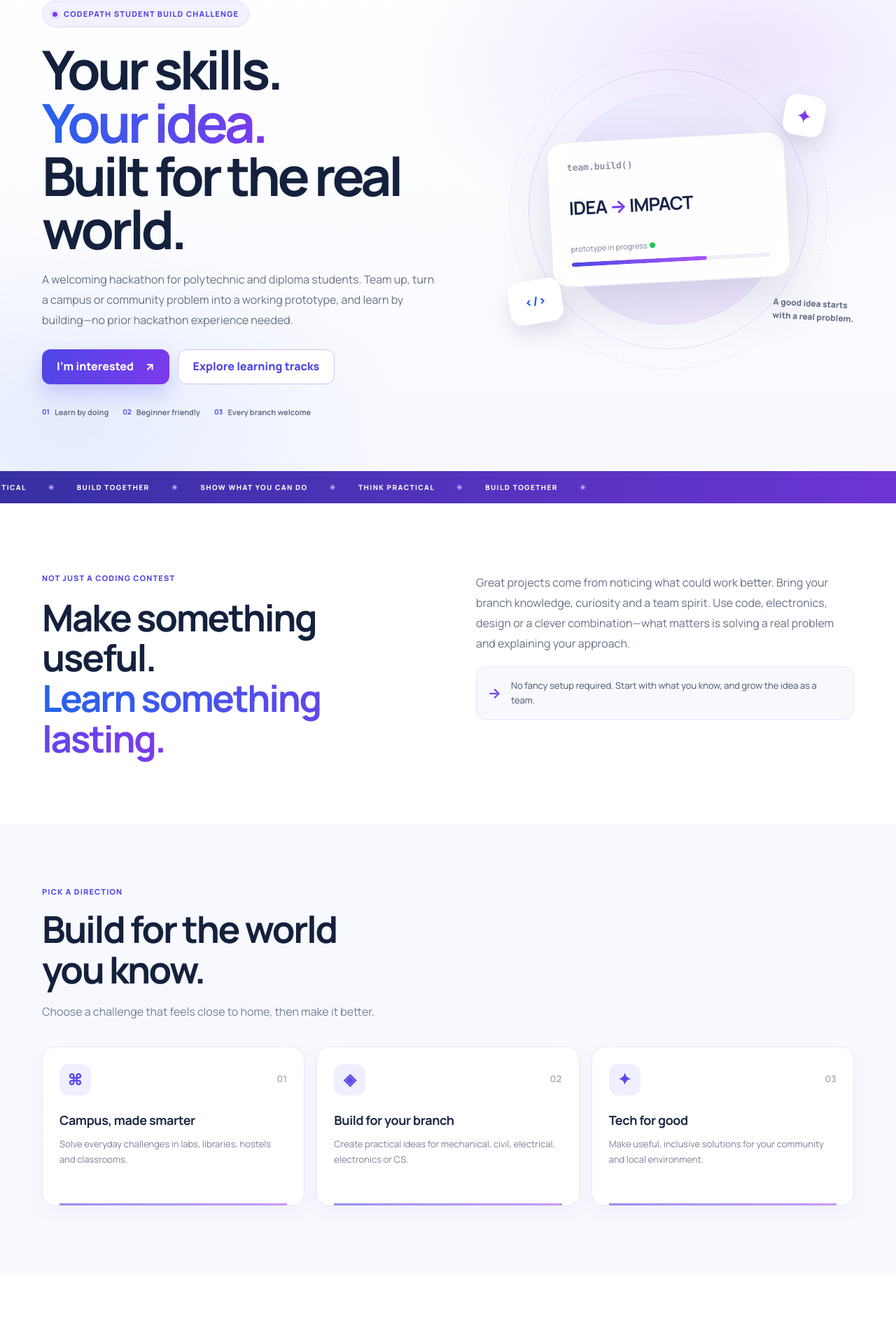
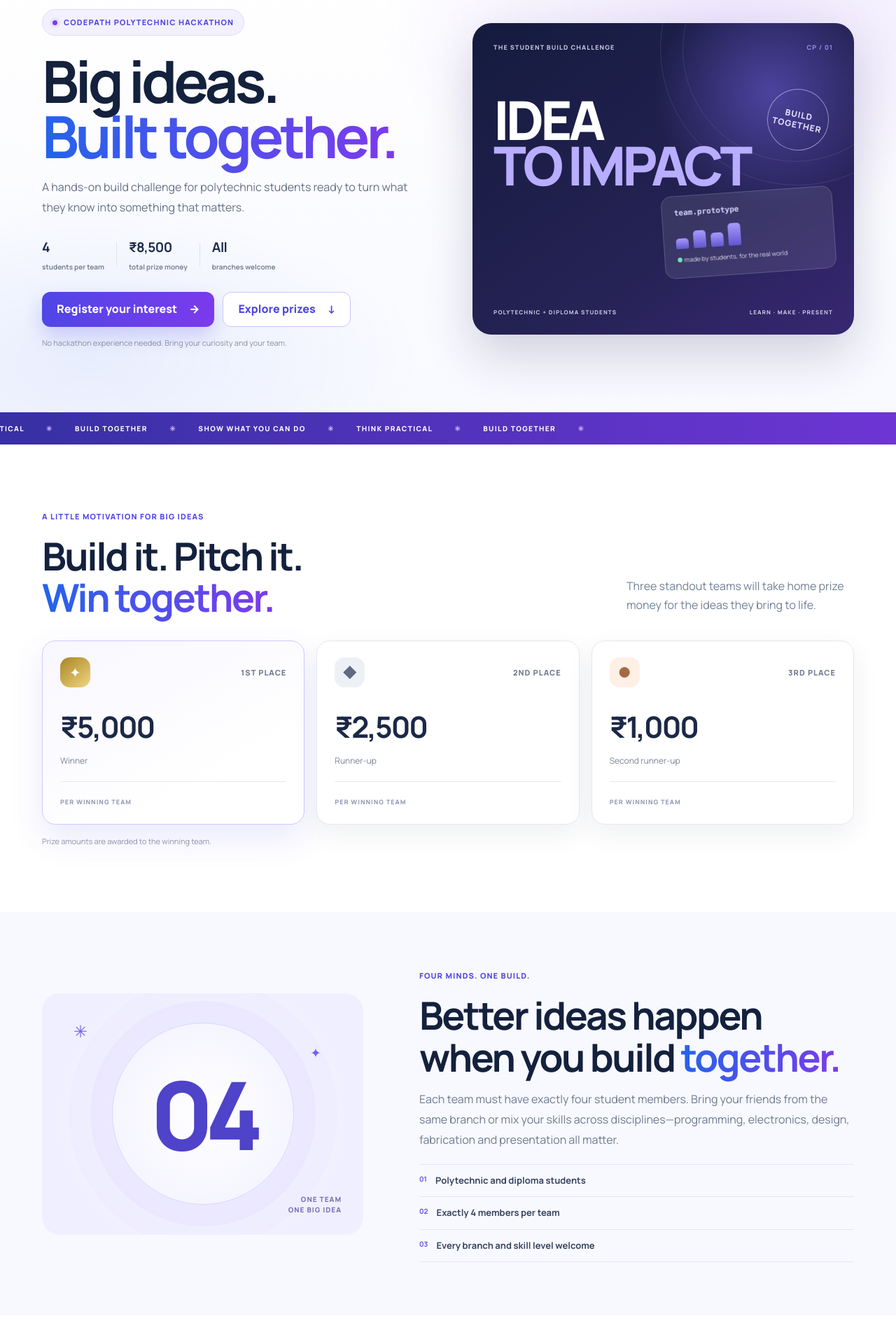
Before and after one commit to khushisoni2004/codepath-learning, a React (Vite) app in the folder frontend/: page /hackathon in a window 1280 px wide. Shown: the part 154-2074 px from the top of the page at 70% size. Built offline with nearby package versions, Linux system fonts and the light colour scheme; no server answers.

Commit message:
feat: polish polytechnic hackathon page

```diff
--- a/frontend/src/pages/Hackathon.jsx
+++ b/frontend/src/pages/Hackathon.jsx
@@ -2,12 +2,17 @@ import { Link } from "react-router-dom";
 import "../styles/hackathon.css";
 
 const tracks = [
-  { icon: "⌘", name: "Campus, made smarter", detail: "Solve everyday challenges in labs, libraries, hostels and classrooms." },
+  { icon: "⌘", name: "Smart campus", detail: "Solve everyday challenges in labs, libraries, hostels and classrooms." },
   { icon: "◈", name: "Build for your branch", detail: "Create practical ideas for mechanical, civil, electrical, electronics or CS." },
-  { icon: "✦", name: "Tech for good", detail: "Make useful, inclusive solutions for your community and local environment." },
+  { icon: "✦", name: "Technology for good", detail: "Make useful, inclusive solutions for your community and environment." },
 ];
 
-const steps = ["Bring a problem worth solving", "Form a small, cross-skill team", "Build a working prototype", "Pitch what you learned and made"];
+const steps = ["Pick a real problem", "Build a four-member team", "Create a working prototype", "Present your solution"];
+const prizes = [
+  { place: "1st place", amount: "₹5,000", detail: "Winner", className: "prize-first", medal: "✦" },
+  { place: "2nd place", amount: "₹2,500", detail: "Runner-up", className: "prize-second", medal: "◆" },
+  { place: "3rd place", amount: "₹1,000", detail: "Second runner-up", className: "prize-third", medal: "●" },
+];
 
 export default function Hackathon() {
   return (
@@ -15,28 +20,34 @@ export default function Hackathon() {
       <section className="hackathon-hero">
         <div className="container hackathon-hero-grid">
           <div className="hackathon-hero-copy">
-            <span className="hackathon-eyebrow"><i /> CODEPATH STUDENT BUILD CHALLENGE</span>
-            <h1>Your skills.<br /><span>Your idea.</span><br />Built for the real world.</h1>
-            <p>A welcoming hackathon for polytechnic and diploma students. Team up, turn a campus or community problem into a working prototype, and learn by building—no prior hackathon experience needed.</p>
-            <div className="hackathon-actions"><a className="hackathon-primary" href="mailto:hello@codepathlearning.in?subject=Polytechnic%20Hackathon%20Interest">I'm interested <span>↗</span></a><Link className="hackathon-secondary" to="/courses">Explore learning tracks</Link></div>
-            <div className="hackathon-facts"><span><b>01</b> Learn by doing</span><span><b>02</b> Beginner friendly</span><span><b>03</b> Every branch welcome</span></div>
+            <span className="hackathon-eyebrow"><i /> CODEPATH POLYTECHNIC HACKATHON</span>
+            <h1>Big ideas.<br /><span>Built together.</span></h1>
+            <p className="hackathon-hero-lede">A hands-on build challenge for polytechnic students ready to turn what they know into something that matters.</p>
+            <div className="hackathon-hero-facts"><div><b>4</b><span>students per team</span></div><i /><div><b>₹8,500</b><span>total prize money</span></div><i /><div><b>All</b><span>branches welcome</span></div></div>
+            <div className="hackathon-actions"><Link className="hackathon-primary" to="/register">Register your interest <span>→</span></Link><a className="hackathon-secondary" href="#prizes">Explore prizes <span>↓</span></a></div>
+            <p className="hackathon-hero-note">No hackathon experience needed. Bring your curiosity and your team.</p>
           </div>
-          <div className="hackathon-art" aria-label="Illustration of a student team building a prototype">
-            <div className="hackathon-art-orbit orbit-one" /><div className="hackathon-art-orbit orbit-two" />
-            <div className="hackathon-code-card"><span>team.build()</span><strong>IDEA <em>→</em> IMPACT</strong><small>prototype in progress <b>●</b></small><div className="hackathon-progress"><i /></div></div>
-            <div className="hackathon-sticker sticker-spark">✦</div><div className="hackathon-sticker sticker-bracket">&lt;/&gt;</div><div className="hackathon-art-caption">A good idea starts<br />with a real problem.</div>
+          <div className="hackathon-hero-visual" aria-label="Hackathon details: teams of four, prizes for the top three teams">
+            <div className="hackathon-visual-glow" />
+            <div className="hackathon-visual-top"><span>THE STUDENT BUILD CHALLENGE</span><b>CP / 01</b></div>
+            <div className="hackathon-visual-title">IDEA<br /><span>TO IMPACT</span></div>
+            <div className="hackathon-visual-code"><span>team.prototype</span><div><i /><i /><i /><i /></div><small><b>●</b> made by students, for the real world</small></div>
+            <div className="hackathon-visual-stamp">BUILD<br />TOGETHER</div>
+            <div className="hackathon-visual-footer"><span>POLYTECHNIC + DIPLOMA STUDENTS</span><span>LEARN · MAKE · PRESENT</span></div>
           </div>
         </div>
         <div className="hackathon-marquee"><div>THINK PRACTICAL <span>✳</span> BUILD TOGETHER <span>✳</span> SHOW WHAT YOU CAN DO <span>✳</span> THINK PRACTICAL <span>✳</span> BUILD TOGETHER <span>✳</span></div></div>
       </section>
 
-      <section className="hackathon-about"><div className="container hackathon-about-grid"><div><span className="hackathon-label">NOT JUST A CODING CONTEST</span><h2>Make something useful.<br /><span>Learn something lasting.</span></h2></div><div><p>Great projects come from noticing what could work better. Bring your branch knowledge, curiosity and a team spirit. Use code, electronics, design or a clever combination—what matters is solving a real problem and explaining your approach.</p><div className="hackathon-callout"><b>→</b><span>No fancy setup required. Start with what you know, and grow the idea as a team.</span></div></div></div></section>
+      <section className="hackathon-prizes" id="prizes"><div className="container"><div className="hackathon-prize-heading"><div><span className="hackathon-label">A LITTLE MOTIVATION FOR BIG IDEAS</span><h2>Build it. Pitch it.<br /><span>Win together.</span></h2></div><p>Three standout teams will take home prize money for the ideas they bring to life.</p></div><div className="hackathon-prize-grid">{prizes.map((prize) => <article className={`hackathon-prize-card ${prize.className}`} key={prize.place}><div className="hackathon-prize-card-top"><span className="hackathon-medal">{prize.medal}</span><span className="hackathon-place">{prize.place}</span></div><strong>{prize.amount}</strong><span className="hackathon-prize-caption">{prize.detail}</span><div className="hackathon-prize-rule" /><small>PER WINNING TEAM</small></article>)}</div><p className="hackathon-prize-note">Prize amounts are awarded to the winning team.</p></div></section>
 
-      <section className="hackathon-tracks"><div className="container"><div className="hackathon-section-heading"><span className="hackathon-label">PICK A DIRECTION</span><h2>Build for the world<br />you know.</h2><p>Choose a challenge that feels close to home, then make it better.</p></div><div className="hackathon-track-grid">{tracks.map((track, index) => <article className="hackathon-track-card" key={track.name}><div className="hackathon-track-top"><span>{track.icon}</span><small>0{index + 1}</small></div><h3>{track.name}</h3><p>{track.detail}</p><div className="hackathon-track-line" /></article>)}</div></div></section>
+      <section className="hackathon-team"><div className="container hackathon-team-grid"><div className="hackathon-team-art"><div className="hackathon-team-orbit" /><div className="hackathon-team-number">04</div><div className="hackathon-team-label">ONE TEAM<br />ONE BIG IDEA</div><span className="team-spark spark-a">✳</span><span className="team-spark spark-b">✦</span></div><div className="hackathon-team-copy"><span className="hackathon-label">FOUR MINDS. ONE BUILD.</span><h2>Better ideas happen<br />when you build <span>together.</span></h2><p>Each team must have exactly four student members. Bring your friends from the same branch or mix your skills across disciplines—programming, electronics, design, fabrication and presentation all matter.</p><div className="hackathon-team-points"><span><b>01</b> Polytechnic and diploma students</span><span><b>02</b> Exactly 4 members per team</span><span><b>03</b> Every branch and skill level welcome</span></div></div></div></section>
 
-      <section className="hackathon-journey"><div className="container hackathon-journey-grid"><div><span className="hackathon-label">THE BUILD JOURNEY</span><h2>From “what if?”<br />to “we made it.”</h2><p>Keep the first version simple. Learn fast, share the work and show the thinking behind your solution.</p><Link to="/register" className="hackathon-primary">Start learning <span>→</span></Link></div><ol>{steps.map((step, index) => <li key={step}><span>0{index + 1}</span><b>{step}</b><i>↗</i></li>)}</ol></div></section>
+      <section className="hackathon-tracks"><div className="container"><div className="hackathon-section-heading"><span className="hackathon-label">CHOOSE YOUR CHALLENGE</span><h2>Start with a problem<br />you understand.</h2><p>Bring your classroom knowledge to the real world around you.</p></div><div className="hackathon-track-grid">{tracks.map((track, index) => <article className="hackathon-track-card" key={track.name}><div className="hackathon-track-top"><span>{track.icon}</span><small>0{index + 1}</small></div><h3>{track.name}</h3><p>{track.detail}</p><div className="hackathon-track-line" /></article>)}</div></div></section>
 
-      <section className="hackathon-cta"><div className="container hackathon-cta-inner"><span className="hackathon-label">YOUR NEXT PROJECT STARTS HERE</span><h2>Ready to build beyond<br />the classroom?</h2><p>Tell us you’re interested in the CodePath student hackathon. We’ll share event details when they’re announced.</p><a className="hackathon-primary" href="mailto:hello@codepathlearning.in?subject=Polytechnic%20Hackathon%20Interest">Get event updates <span>↗</span></a><small>Open to polytechnic and diploma students across branches.</small></div></section>
+      <section className="hackathon-journey"><div className="container hackathon-journey-grid"><div><span className="hackathon-label">HOW THE CHALLENGE WORKS</span><h2>From “what if?”<br />to “we built it.”</h2><p>Keep the first version simple. Share the work, test your idea and show the thinking behind your solution.</p><Link to="/register" className="hackathon-primary">Register your interest <span>→</span></Link></div><ol>{steps.map((step, index) => <li key={step}><span>0{index + 1}</span><b>{step}</b><i>↗</i></li>)}</ol></div></section>
+
+      <section className="hackathon-cta"><div className="container hackathon-cta-inner"><span className="hackathon-label">YOUR TEAM’S STORY STARTS HERE</span><h2>Ready to make<br />something real?</h2><p>Get your four-member team together and register your interest. We’ll share event schedule and venue details when they’re confirmed.</p><Link className="hackathon-primary" to="/register">Register your interest <span>→</span></Link><small>For polytechnic and diploma students · All branches welcome</small></div></section>
     </main>
   );
 }
```
Also changed, not shown: frontend/src/styles/hackathon.css.
